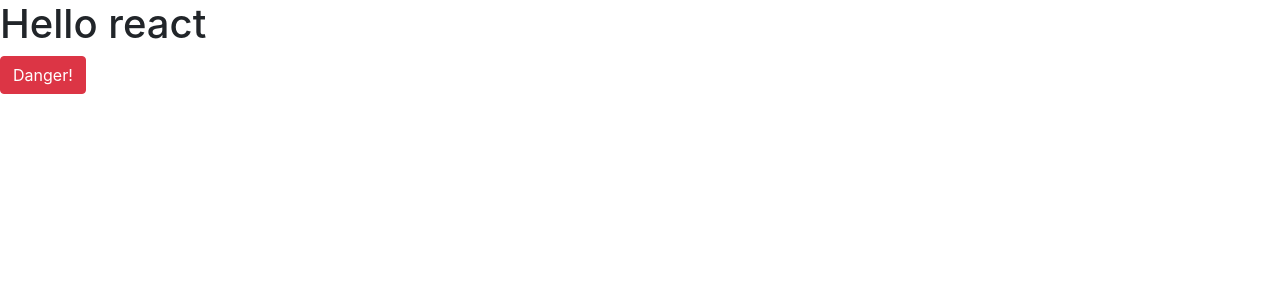
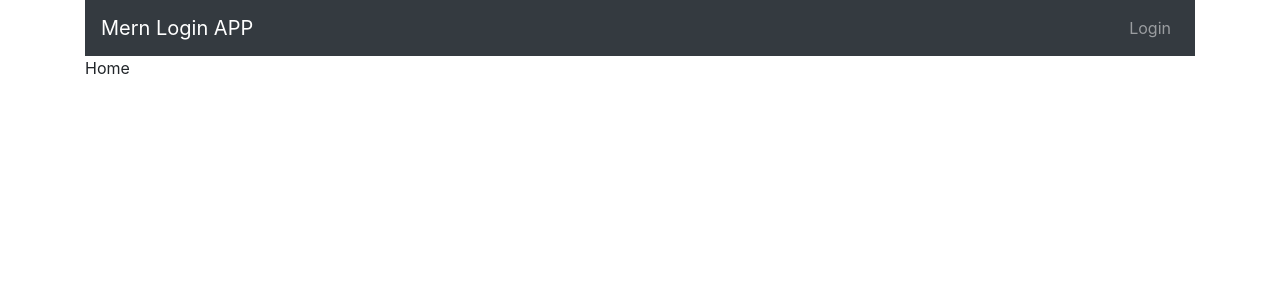
Before and after one commit to sparda-65/mern-login-app, a React (Create React App) app in the folder client/: page / in a window 1280 px wide. Shown: the top 300 px of the page. Built offline with nearby package versions, Linux system fonts and the light colour scheme.

Commit message:
add components login navbar home to client

```diff
--- a/client/package.json
+++ b/client/package.json
@@ -6,6 +6,7 @@
     "bootstrap": "^4.3.1",
     "react": "^16.10.2",
     "react-dom": "^16.10.2",
+    "react-router-dom": "^5.1.2",
     "react-scripts": "3.2.0",
     "reactstrap": "^8.0.1"
   },
--- a/client/src/App.js
+++ b/client/src/App.js
@@ -1,11 +1,18 @@
 import React from 'react';
-import { Button } from 'reactstrap';
+import {Route} from 'react-router-dom';
+import {Container} from 'reactstrap';
+
+import {Home, Login} from './pages';
+import {NavBar} from './components'
 
 function App() {
   return (
     <div>
-      <h1> Hello react</h1>
-      <Button color="danger">Danger!</Button>
+      <Container>
+      <NavBar/>
+      <Route path='/' component ={Home} exact/>
+      <Route path='/Login' component ={Login} exact/>
+      </Container>
     </div>
   );
 }
--- /dev/null
+++ b/client/src/components/NavBar.js
@@ -0,0 +1,48 @@
+import React,{ Component } from 'react';
+import {
+  Collapse,
+  Navbar,
+  NavbarToggler,
+  NavbarBrand,
+  Nav,
+  NavItem,
+  NavLink,
+  UncontrolledDropdown,
+  DropdownToggle,
+  DropdownMenu,
+  DropdownItem } from 'reactstrap';
+
+class NavBar extends Component {
+  constructor(props) {
+    super(props);
+
+    this.toggle = this.toggle.bind(this);
+    this.state = {
+      isOpen: false
+    };
+  }
+  toggle() {
+    this.setState({
+      isOpen: !this.state.isOpen
+    });
+  }
+  render() {
+    return (
+      <div>
+        <Navbar color="dark" dark expand="md">
+          <NavbarBrand href="/">Mern Login APP</NavbarBrand>
+          <NavbarToggler onClick={this.toggle} />
+          <Collapse isOpen={this.state.isOpen} navbar>
+            <Nav className="ml-auto" navbar>
+              <NavItem>
+                <NavLink href="/login">Login</NavLink>
+              </NavItem>
+            </Nav>
+          </Collapse>
+        </Navbar>
+      </div>
+    );
+  }
+}
+
+export  { NavBar };
--- /dev/null
+++ b/client/src/components/index.js
@@ -0,0 +1 @@
+export * from './NavBar'
--- a/client/src/index.js
+++ b/client/src/index.js
@@ -1,12 +1,18 @@
 import React from 'react';
 import ReactDOM from 'react-dom';
+import {BrowserRouter} from 'react-router-dom';
 import 'bootstrap/dist/css/bootstrap.min.css';
+
+
 import App from './App';
 import * as serviceWorker from './serviceWorker';
 
-ReactDOM.render(<App />, document.getElementById('root'));
+ReactDOM.render(
+    <BrowserRouter>
+    <App />
+    </BrowserRouter>,
+    document.getElementById('root')
+);
 
-// If you want your app to work offline and load faster, you can change
-// unregister() to register() below. Note this comes with some pitfalls.
-// Learn more about service workers: https://bit.ly/CRA-PWA
+
 serviceWorker.unregister();
--- /dev/null
+++ b/client/src/pages/Home.js
@@ -0,0 +1,13 @@
+import React, { Component } from 'react';
+
+class Home extends Component {
+    render() {
+        return (
+            <div>
+                Home
+            </div>
+        );
+    }
+}
+
+export  { Home };
--- /dev/null
+++ b/client/src/pages/Login.js
@@ -0,0 +1,13 @@
+import React, { Component } from 'react';
+
+class Login extends Component {
+    render() {
+        return (
+            <div>
+                Login
+            </div>
+        );
+    }
+}
+
+export  { Login };
--- /dev/null
+++ b/client/src/pages/index.js
@@ -0,0 +1,2 @@
+export * from './Home';
+export * from './Login';
```
Also changed, not shown: 1 other file (tests, documents, lock files or other folders).
